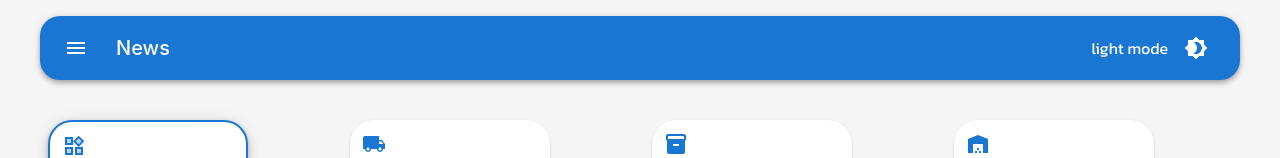
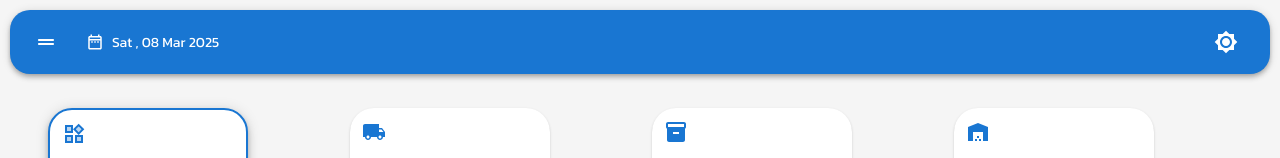
Before and after one commit to Hati-pos/hati-pos-web, a Next.js app: page /stocks/all-product in a window 1280 px wide. Shown: the top 158 px of the page. Built offline with nearby package versions, Linux system fonts and the light colour scheme.

Commit message:
feat: add timestam in top bar

```diff
--- a/app/stocks/layout.tsx
+++ b/app/stocks/layout.tsx
@@ -1,3 +1,4 @@
+import OrderSummary from '@/components/base/OrderSummary';
 import StockTopBar from '@/components/base/StockTopBar';
 
 export default function StocksLayout({
@@ -6,11 +7,21 @@ export default function StocksLayout({
   children: React.ReactNode;
 }) {
   return (
-    <div className="min-h-screen bg-gray-100">
-      <main >
-        <StockTopBar />
-        {children}
-      </main>
+    <div className="min-h-screen bg-gray-100 flex">
+      <StockTopBar />
+      <div className="flex h-[calc(100vh-64px)]">
+        {/* Main content area */}
+        <div className="flex-1 p-4 overflow-auto">
+          {children}
+        </div>
+
+        {/* Vertical divider */}
+        <div className="w-px bg-gray-300" />
+        {/* Order summary sidebar */}
+        <div className="w-96 p-4 overflow-auto">
+          <OrderSummary />
+        </div>
+      </div>
     </div>
   );
 }
--- a/components/base/stockTopBar.tsx
+++ b/components/base/stockTopBar.tsx
@@ -4,12 +4,14 @@ import * as React from 'react';
 import AppBar from '@mui/material/AppBar';
 import Box from '@mui/material/Box';
 import Toolbar from '@mui/material/Toolbar';
-import Typography from '@mui/material/Typography';
 import IconButton from '@mui/material/IconButton';
-import MenuIcon from '@mui/icons-material/Menu';
+import DragHandleRoundedIcon from '@mui/icons-material/DragHandleRounded';
+import DateRangeOutlinedIcon from '@mui/icons-material/DateRangeOutlined';
 import Brightness4Icon from '@mui/icons-material/Brightness4';
 import Brightness7Icon from '@mui/icons-material/Brightness7';
 import { useTheme } from '@/theme/ThemeProvider';
+import dayjs from 'dayjs';
+dayjs().format()
 
 export default function StockTopBar() {
   const { mode, toggleTheme } = useTheme();
@@ -23,18 +25,17 @@ export default function StockTopBar() {
       flexGrow: 1,
       display: 'flex',
       justifyContent: 'center',
-      px: 2
+      width: '100%',
+      padding: '10px'
     }}>
       <AppBar
         position="static"
         sx={{
           borderRadius: "20px",
-          margin: 2,
-          width: '100%',
-          maxWidth: '1200px'
+          width: '100%'
         }}
       >
-        <Toolbar>
+        <Toolbar style={{ flexGrow: 1 }}>
           <IconButton
             size="large"
             edge="start"
@@ -42,18 +43,28 @@ export default function StockTopBar() {
             aria-label="menu"
             sx={{ mr: 2 }}
           >
-            <MenuIcon />
+            <DragHandleRoundedIcon />
           </IconButton>
-          <Typography variant="h6" component="div" sx={{ flexGrow: 1 }}>
-            News
-          </Typography>
-          {mode} mode
+          <div style={{ flexGrow: 1, display: 'flex', alignItems: 'center' }} >
+            <DateRangeOutlinedIcon sx={{ fontSize: '18px' }} />
+            <Box
+              component="span"
+              sx={{
+                display: 'inline-flex',
+                alignItems: 'center',
+                ml: 1,
+                fontSize: '14px'
+              }}
+            >
+              {dayjs().format('ddd , DD MMM YYYY')}
+            </Box>
+          </div>
           <IconButton
             sx={{ ml: 1 }}
             color="inherit"
             onClick={toggleMode}
           >
-            {mode === 'dark' ? <Brightness7Icon /> : <Brightness4Icon />}
+            {mode === 'dark' ? <Brightness4Icon /> : <Brightness7Icon />}
           </IconButton>
         </Toolbar>
       </AppBar>
--- a/package.json
+++ b/package.json
@@ -16,6 +16,7 @@
     "@emotion/styled": "^11.14.0",
     "@mui/icons-material": "^6.4.6",
     "@mui/material": "^6.4.6",
+    "dayjs": "^1.11.13",
     "next": "15.1.7",
     "react": "^19.0.0",
     "react-dom": "^19.0.0"
```
Also changed, not shown: 1 other file (tests, documents, lock files or other folders).
